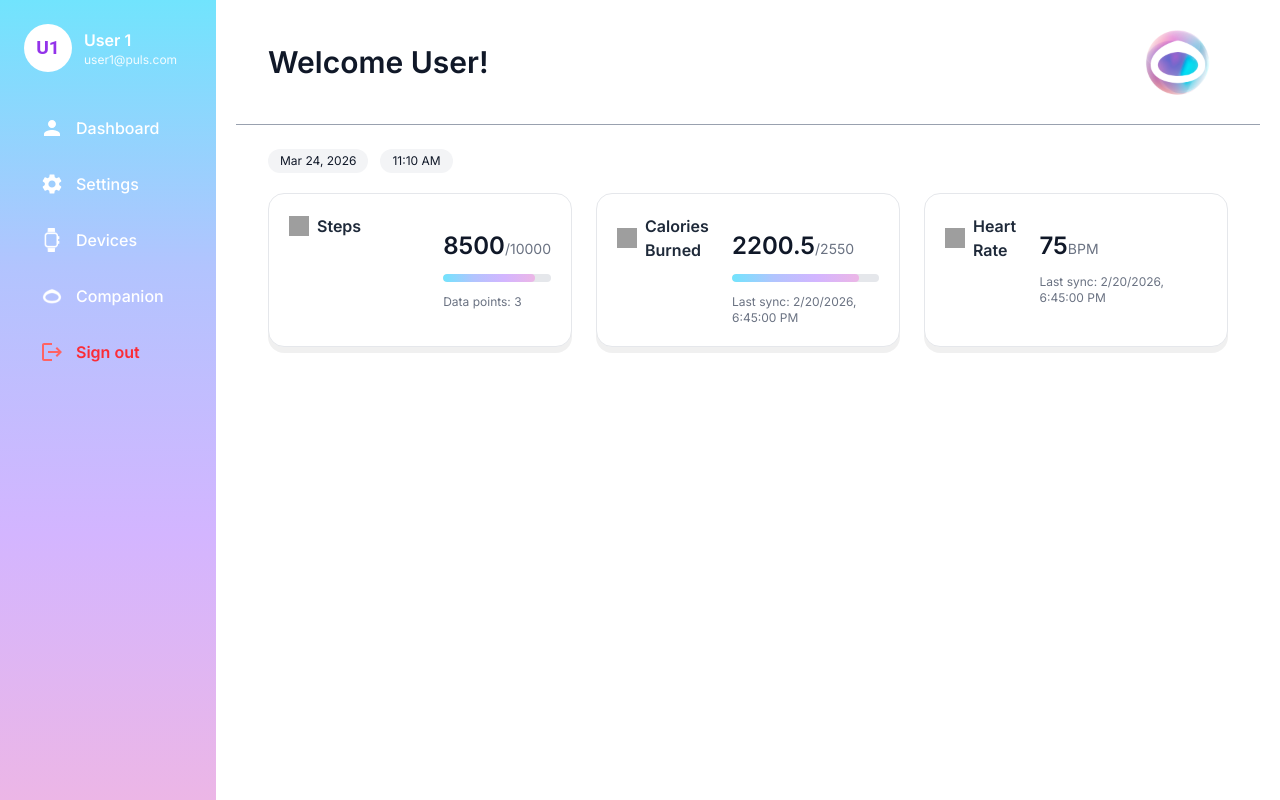
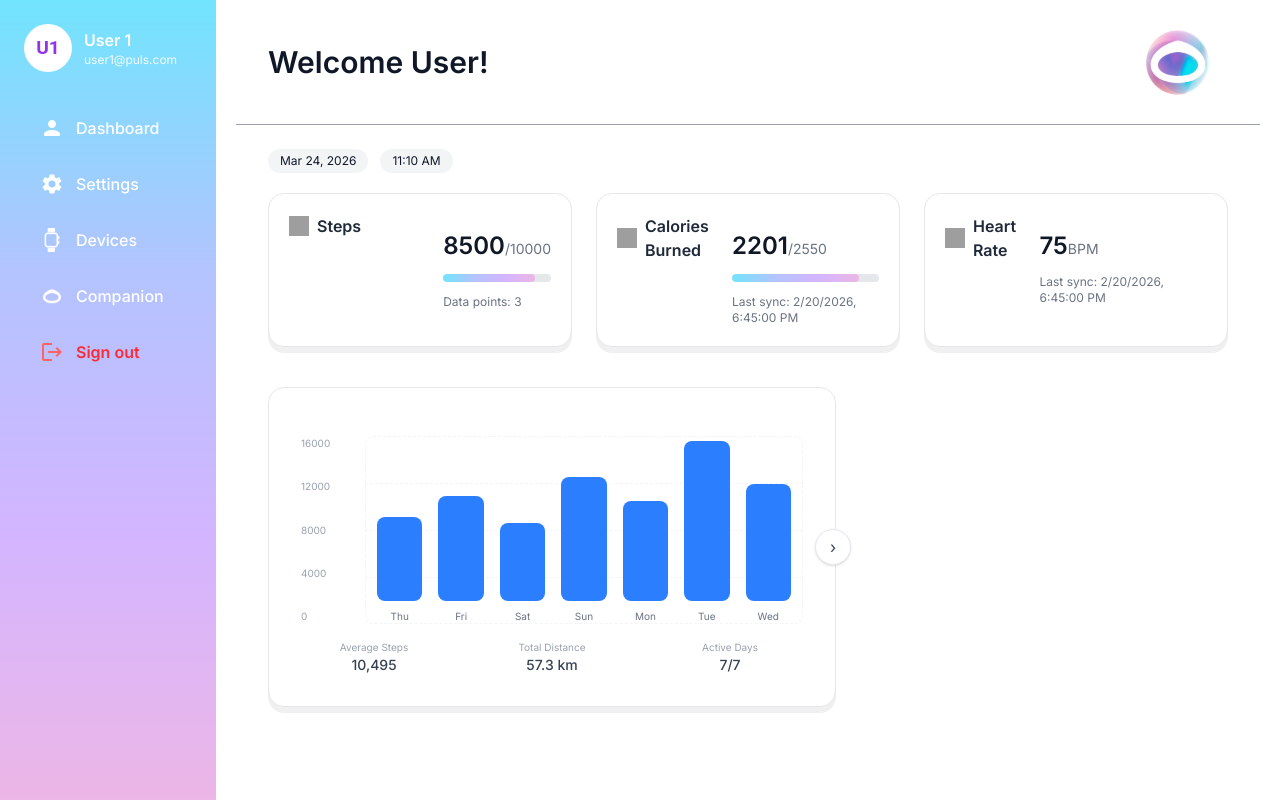
Before and after one commit to Pulse-Software-Inc/pulse-link, a Next.js app: page /userdashboard in a window 1280 px wide. Built offline with nearby package versions, Linux system fonts and the light colour scheme; grey boxes are pictures that could not be loaded.

Commit message:
Implementing the bar chart card onto the user dashboard.

```diff
--- a/public/userdata.json
+++ b/public/userdata.json
@@ -99,6 +99,23 @@
     },
     "data_points": 3
   },
+  "weekly_summary": {
+  "week_start": "2026-02-19",
+  "week_end": "2026-02-25",
+  "daily_steps": [
+    { "date": "2026-02-19", "steps": 8200 },
+    { "date": "2026-02-20", "steps": 10200 },
+    { "date": "2026-02-21", "steps": 7600 },
+    { "date": "2026-02-22", "steps": 12100 },
+    { "date": "2026-02-23", "steps": 9800 },
+    { "date": "2026-02-24", "steps": 15600 },
+    { "date": "2026-02-25", "steps": 11400 }
+  ],
+  "average_steps": 10495,
+  "total_distance_km": 57.3,
+  "active_days": 7
+  },
+
   "devices": [
     {
       "id": "dev_001",
--- a/src/app/userdashboard/page.js
+++ b/src/app/userdashboard/page.js
@@ -4,6 +4,7 @@ import Sidebar from '@/components/Sidebar';
 import Image from 'next/image';
 import DB_card from '@/components/DB_cards';
 import useDB_cardsData from '@/components/DB_cardsData';
+import WeeklyBarChart from '@/components/WeeklyBarChart';
 
 function UserDashboard() {
     //fetches the data for the cards from public/userdata.json and formats it for the cards.
@@ -47,6 +48,12 @@ function UserDashboard() {
                             (cards || []).map((val) => <DB_card key={val.id} val={val} />)
                         )}
                     </div>
+                    <div className="mt-10 grid grid-cols-1 xl:grid-cols-[1fr_360px] gap-8 items-stretch">
+                        <WeeklyBarChart jsonPath="/userdata.json" />
+                        <div className="rounded-2xl border border-transparent bg-white flex items-center justify-center min-h-[320px]">
+                            {/* mascot */}
+                        </div>
+                    </div>
                 </main>
             </div>
         </div>
--- a/src/components/DB_cardsData.js
+++ b/src/components/DB_cardsData.js
@@ -50,7 +50,7 @@ export default function useDB_cardsData(
                         id: 'Kcal',
                         title: 'Calories Burned',
                         iconSrc: '/Calories_Icon.svg',
-                        main: totalKcal,
+                        main: Math.round(totalKcal),
                         sub: `/${kcalGoal}`,
                         footer: syncTxt,
                         progress: { value: totalKcal, max: num(kcalGoal, 1) },
--- /dev/null
+++ b/src/components/WeeklyBarChart.js
@@ -0,0 +1,146 @@
+'use client';
+
+import React, { useEffect, useMemo, useState } from 'react';
+//converter to number with null fallback
+function toNum(x, fallback = 0) {
+  if (typeof x === 'string') {
+    x = x.replace(/,/g, '').trim();
+  }
+  const n = Number(x);
+  return Number.isFinite(n) ? n : fallback;
+}
+
+function dayLabel(dateStr) {
+  const d = new Date(dateStr + 'T00:00:00');
+  return d.toLocaleDateString('en-US', { weekday: 'short' });
+}
+//to build barchart from jsonfile
+export default function WeeklyBarChart({ jsonPath = '/userdata.json' }) {
+  const [weekly, setWeekly] = useState(null);
+  const [error, setError] = useState('');
+  useEffect(() => {
+    let cancelled = false;
+
+    (async () => {
+      try {
+        setError('');
+        const res = await fetch(jsonPath, { cache: 'no-store' });
+        if (!res.ok) throw new Error(`Failed to load: ${jsonPath}`);
+        const json = await res.json();
+        const ws = json?.weekly_summary;
+        console.log('weekly_summary', ws);
+        if (!ws?.daily_steps?.length) throw new Error('weekly_summary.daily_steps missing');
+        if (!cancelled) setWeekly(ws);
+      } catch (e) {
+        if (!cancelled) setError(e?.message || 'Failed to load weekly chart');
+      }
+    })();
+
+    return () => {
+      cancelled = true;
+    };
+  }, [jsonPath]);
+  const chartData = useMemo(() => {
+    const daily = weekly?.daily_steps || [];
+    return daily.map((d) => ({
+      day: dayLabel(d.date),
+      value: toNum(d.steps, 0),
+      date: d.date,
+    }));
+  }, [weekly]);
+
+//takes max value for steps
+  const maxVal = useMemo(() => {
+    const vals = chartData.map((d) => d.value);
+    return Math.max(...vals, 1);
+  }, [chartData]);
+
+  if (error) {
+    return (
+      <div className="rounded-2xl border border-gray-200 bg-white shadow-[0_6px_0_rgba(0,0,0,0.06)] p-6 text-sm text-red-600">
+        {error}
+      </div>
+    );
+  }
+  if (!weekly) {
+    return (
+      <div className="rounded-2xl border border-gray-200 bg-white shadow-[0_6px_0_rgba(0,0,0,0.06)] p-6">
+        Loading chart...
+      </div>
+    );
+  }
+
+    //chart card ui
+  return (
+    <div className="relative rounded-2xl border border-gray-200 bg-white shadow-[0_6px_0_rgba(0,0,0,0.06)] p-6">
+      <button
+        type="button"
+        aria-label="Next"
+        className="absolute -right-4 top-1/2 -translate-y-1/2 h-9 w-9 rounded-full border border-gray-200 bg-white shadow flex items-center justify-center hover:bg-gray-50"
+      >
+        <span className="text-gray-700">›</span>
+      </button>
+      <div className="h-[220px] flex items-end gap-4 px-2 pt-6 pb-2">
+        <div className="h-full w-12 flex flex-col justify-between text-[10px] text-gray-400">
+          <span>{Math.round((maxVal * 1.0) / 1000) * 1000}</span>
+          <span>{Math.round((maxVal * 0.75) / 1000) * 1000}</span>
+          <span>{Math.round((maxVal * 0.5) / 1000) * 1000}</span>
+          <span>{Math.round((maxVal * 0.25) / 1000) * 1000}</span>
+          <span>0</span>
+        </div>
+        <div className="relative h-full flex-1">
+          <div className="absolute inset-0 pointer-events-none">
+            <div className="h-full w-full border border-dashed border-gray-100 rounded-lg" />
+            <div className="absolute left-0 right-0 top-1/4 border-t border-dashed border-gray-100" />
+            <div className="absolute left-0 right-0 top-1/2 border-t border-dashed border-gray-100" />
+            <div className="absolute left-0 right-0 top-3/4 border-t border-dashed border-gray-100" />
+          </div>
+          <div className="relative h-full flex items-end justify-between gap-4 px-3">
+            {chartData.map((d) => {
+              const MAX_BAR_PX = 160;
+              const h = Math.max(3, (d.value / maxVal) * MAX_BAR_PX);
+              return (
+                <div key={d.date} className="flex flex-col items-center gap-2 flex-1">
+                  <div
+                    className="w-full max-w-[54px] rounded-lg bg-blue-500"
+                    style={{ height: `${h}px` }}
+                    title={`${d.date}: ${d.value}`}
+                  />
+                  <div className="text-[10px] text-gray-500">{d.day}</div>
+                </div>
+              );
+            })}
+          </div>
+        </div>
+      </div>
+      <div className="mt-2 grid grid-cols-3 gap-4 text-center">
+        <div>
+          <div className="text-[10px] text-gray-400">Average Steps</div>
+          <div className="text-sm text-gray-700 font-medium">
+            {toNum(weekly.average_steps, 0).toLocaleString()}
+          </div>
+        </div>
+        <div>
+          <div className="text-[10px] text-gray-400">Total Distance</div>
+          <div className="text-sm text-gray-700 font-medium">
+            {toNum(weekly.total_distance_km, 0)} km
+          </div>
+        </div>
+        <div>
+          <div className="text-[10px] text-gray-400">Active Days</div>
+          <div className="text-sm text-gray-700 font-medium">
+            {toNum(weekly.active_days, 0)}/7
+          </div>
+        </div>
+      </div>
+
+      {/* Slider dots
+      <div className="mt-5 flex items-center justify-center gap-2">
+        <span className="h-2 w-2 rounded-full bg-gray-300" />
+        <span className="h-2 w-2 rounded-full bg-[#71E4FD]" />
+        <span className="h-2 w-2 rounded-full bg-gray-300" />
+      </div> */}
+
+    </div>
+  );
+}
```
